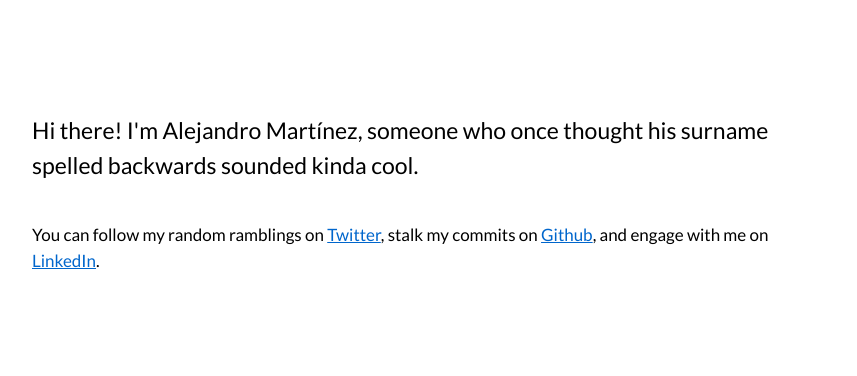
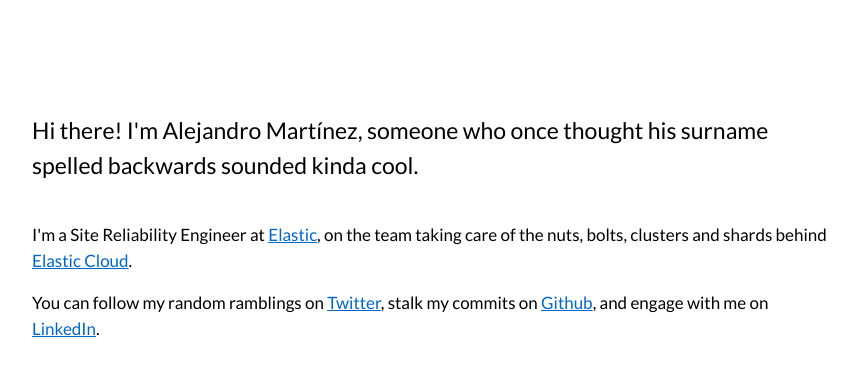
Before and after one commit to zenitraM/zen.itram.es, a plain HTML site: page index.html in a window 1280 px wide. Shown: the whole page, without its empty margins (208-1065 px from the left). Drawn offline with Linux system fonts and the light colour scheme.

Commit message:
Update index.html

```diff
--- a/index.html
+++ b/index.html
@@ -7,7 +7,7 @@
 <link href='https://fonts.googleapis.com/css?family=Lato:400,700,400italic,700italic' rel='stylesheet' type='text/css'>
         <title>Alejandro Martínez</title>
         <style>
-            /* CSS stolen from javisantana.com. */
+            /* CSS stolen from javisantana.com, he's el puto amo. */
             html, body { margin: 0; padding: 0; }
             #layout {
                 margin:90px auto;
@@ -56,8 +56,7 @@
       <div id="layout">
           <p class="high">Hi there! I'm Alejandro Martínez, someone who once thought his surname spelled backwards sounded kinda cool.</p>
           <!-- <p>Once born on the sunny lands of Almería, I learned to count with a Mickey Mouse game on my father's 8086 when I was two. My life has been around computers since then, which lead me to study Telematics Engineering at <a href="http://uc3m.es">UC3M</a>.</p> !-->
-          <!-- <p>I'm a Systems Engineer at <a href="http://cartodb.com">CARTO</a>, where I take care of the nuts and bolts which power its databases and map rendering engines.</p> !-->
-
+          <p>I'm a Site Reliability Engineer at <a href="http://elastic.co/">Elastic</a>, on the team taking care of the nuts, bolts, clusters and shards behind <a href="http://elastic.co/cloud">Elastic Cloud</a>.</p>
           <p>You can follow my random ramblings on <a href="http://twitter.com/iamzenitraM">Twitter</a>, stalk my commits on <a href="http://github.com/zenitraM">Github</a>, and engage with me on <a href="http://www.linkedin.com/in/iamzenitram">LinkedIn</a>.</p>
 
 
```
